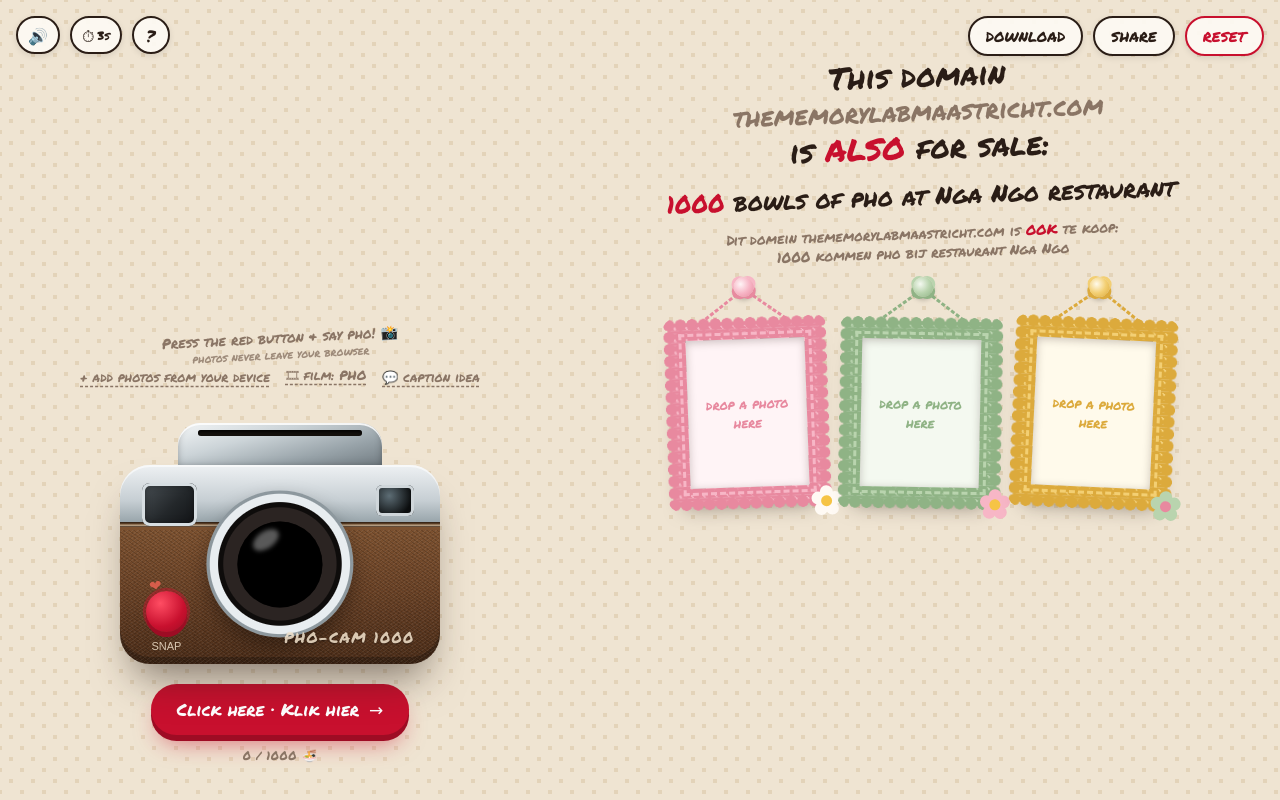
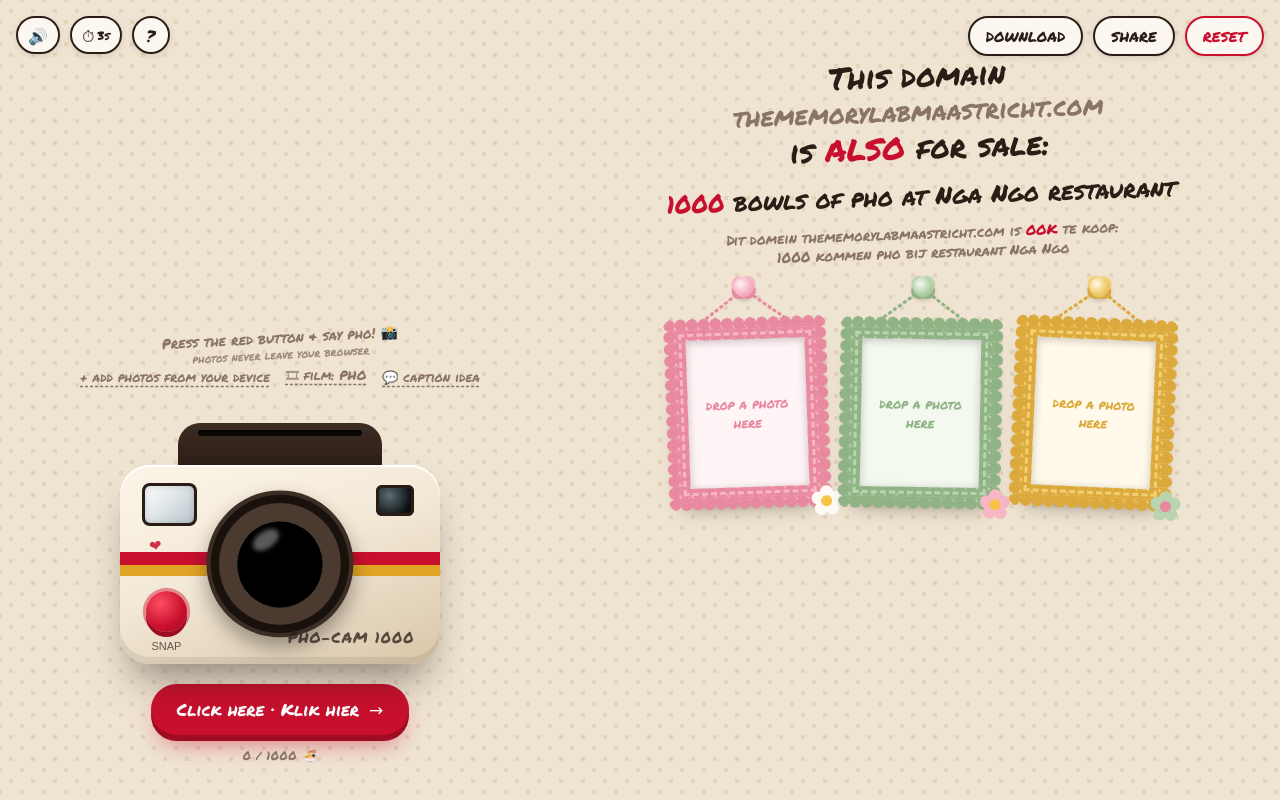
Before and after one commit to nguyenvudao/thememorylabmaastricht.com, a plain HTML site: page index.html in a window 1280 px wide. Drawn offline with Linux system fonts and the light colour scheme.

Commit message:
Restore the original cream camera with the rainbow stripe

```diff
--- a/index.html
+++ b/index.html
@@ -112,8 +112,7 @@
       height: 18%;
       z-index: 19;
       border-radius: 22px 22px 0 0;
-      background: linear-gradient(165deg, #f5f7f8 0%, #ccd4d8 34%, #98a3a9 68%, #6d777d 100%);
-      box-shadow: inset 0 2px 0 rgba(255, 255, 255, 0.85), inset 0 -4px 7px rgba(0, 0, 0, 0.28);
+      background: linear-gradient(#3d2c22, var(--ink));
     }
     .camera-top::after {
       content: "";
@@ -123,7 +122,7 @@
       right: 10%;
       height: 6px;
       border-radius: 3px;
-      background: #14100c;
+      background: #0e0906;
       box-shadow: inset 0 2px 3px rgba(0, 0, 0, 0.8);
     }
     .camera-body {
@@ -134,32 +133,19 @@
       bottom: 0;
       z-index: 20;
       border-radius: 30px;
-      background: linear-gradient(180deg, #eef1f3 0%, #c6ced3 18%, #93a0a6 30%, #7d5230 30.4%, #6a4226 62%, #4a2c18 100%);
+      background: linear-gradient(160deg, #fcf5e8 0%, var(--cam) 45%, var(--cam-shade) 100%);
       box-shadow:
-        0 26px 40px -14px rgba(42, 29, 22, 0.55),
-        inset 0 -7px 0 rgba(0, 0, 0, 0.25),
-        inset 0 2px 0 rgba(255, 255, 255, 0.6);
-    }
-    .camera-body::before {
-      content: "";
+        0 26px 40px -14px rgba(42, 29, 22, 0.5),
+        inset 0 -7px 0 rgba(0, 0, 0, 0.08),
+        inset 0 2px 0 #fff;
+    }
+    .stripe {
       position: absolute;
       left: 0;
       right: 0;
-      top: 33%;
-      bottom: 0;
-      border-radius: 0 0 28px 28px;
-      background:
-        repeating-linear-gradient(35deg, rgba(0, 0, 0, 0.14) 0 1px, transparent 1px 3px),
-        repeating-linear-gradient(-35deg, rgba(255, 255, 255, 0.06) 0 1px, transparent 1px 3px);
-      pointer-events: none;
-    }
-    .stripe {
-      position: absolute;
-      left: 0;
-      right: 0;
-      top: 29%;
-      height: 2.5%;
-      background: linear-gradient(#2c1c10, #6b4a2e 45%, #d9c3a4 60%, #3a2415);
+      top: 44%;
+      height: 12%;
+      background: linear-gradient(var(--red) 0 55%, var(--gold) 55% 100%);
     }
     .flash-window {
       position: absolute;
@@ -168,8 +154,8 @@
       width: 17%;
       height: 22%;
       border-radius: 8px;
-      background: linear-gradient(135deg, #4a5156 0%, #23272a 55%, #101214 100%);
-      box-shadow: inset 0 0 0 3px #d7dee2, inset 0 0 10px rgba(0, 0, 0, 0.65);
+      background: linear-gradient(135deg, #fff 0%, #e4eaed 40%, #b6c0c6 100%);
+      box-shadow: inset 0 0 0 3px var(--ink), inset 0 0 10px rgba(0, 0, 0, 0.3);
       transition: box-shadow 0.28s ease, background 0.28s ease;
     }
     .flash-window .burst {
@@ -200,10 +186,10 @@
       content: "❤";
       position: absolute;
       left: 9%;
-      top: 55%;
+      top: 35%;
       font-size: 15px;
-      color: #e2604f;
-      opacity: 0.9;
+      color: var(--red);
+      opacity: 0.85;
       transform: rotate(-10deg);
     }
     .viewfinder {
@@ -214,7 +200,7 @@
       height: 16%;
       border-radius: 6px;
       background: radial-gradient(circle at 35% 35%, #5d6d75, #0b0d0e 70%);
-      box-shadow: inset 0 0 0 3px #cfd6da;
+      box-shadow: inset 0 0 0 3px var(--ink);
     }
     .lens {
       position: absolute;
@@ -226,7 +212,7 @@
       display: grid;
       place-items: center;
       border-radius: 50%;
-      background: radial-gradient(circle, #2b2422 0 54%, #0e0c0b 55% 59%, #e8edf0 60% 67%, #8d989e 68% 75%, #31383c 76% 100%);
+      background: radial-gradient(circle, #4a3a30 0 58%, #18110c 59% 66%, #3d2e25 67% 74%, #100b07 75% 100%);
       box-shadow: 0 10px 20px rgba(0, 0, 0, 0.35);
     }
     .lens-glass {
@@ -288,8 +274,8 @@
       left: 50%;
       transform: translateX(-50%);
       font-size: 11px;
-      color: #f2e3cd;
-      opacity: 0.85;
+      color: var(--ink);
+      opacity: 0.7;
     }
     .shutter:active { transform: translateY(4px); box-shadow: 0 1px 0 var(--red-dark), 0 3px 6px rgba(0, 0, 0, 0.3); }
     .shutter.invite { animation: invite 1.6s ease-out infinite; }
@@ -302,10 +288,8 @@
       right: 8%;
       bottom: 8%;
       font-size: clamp(11px, 2.6vw, 15px);
-      letter-spacing: 0.08em;
-      color: #f2e3cd;
-      opacity: 0.85;
-      text-shadow: 0 1px 2px rgba(0, 0, 0, 0.45);
+      letter-spacing: 0.06em;
+      opacity: 0.75;
     }
     .cta {
       display: inline-flex;
```
